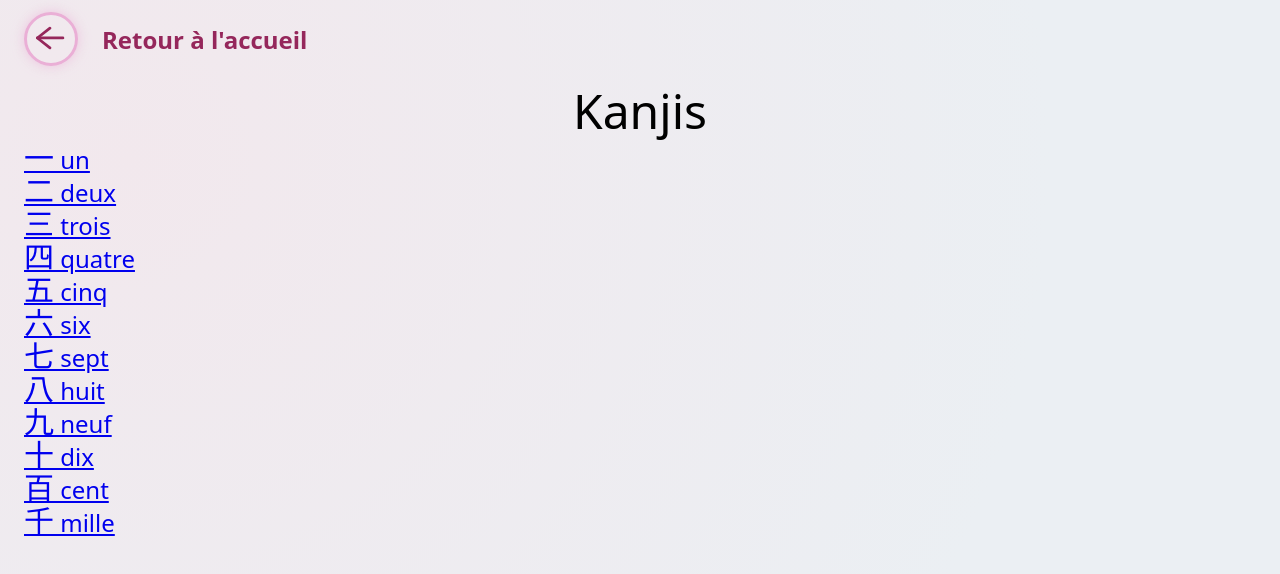
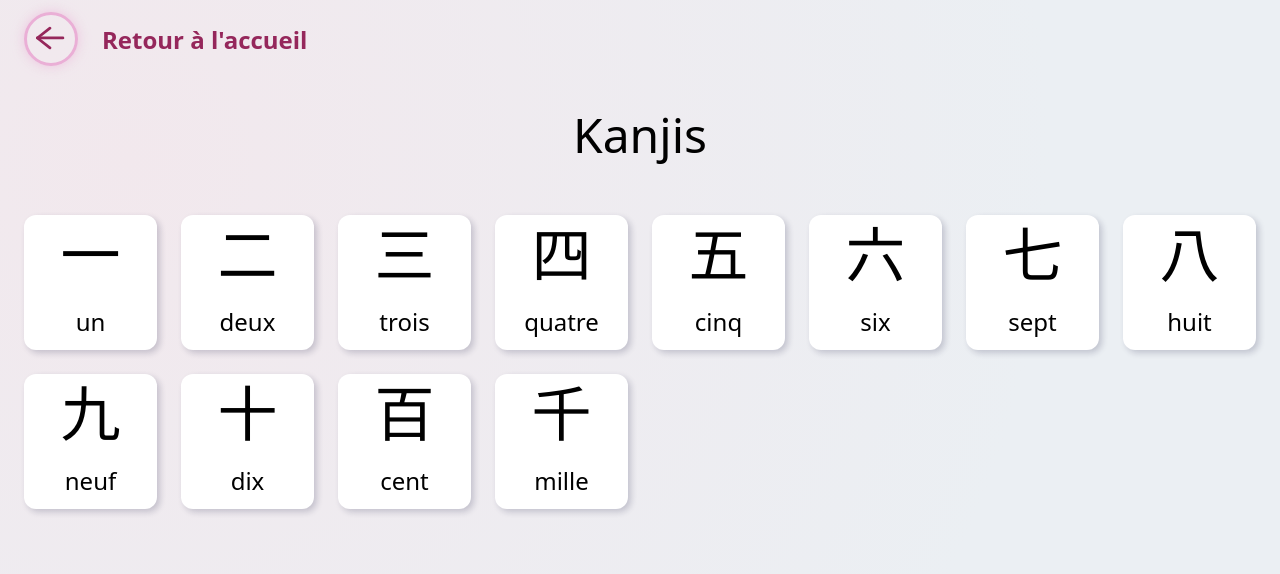
Before and after one commit to KamiAmiga/kanjiKickstart, a Vue app: page /kanjis in a window 1280 px wide. Shown: the top 574 px of the page. Built offline with nearby package versions, Linux system fonts and the light colour scheme.

Commit message:
Styles for kanjis list page

```diff
--- a/src/App.vue
+++ b/src/App.vue
@@ -29,6 +29,16 @@ body {
 
 ul {
   list-style: none;
+}
+
+a {
+  text-decoration: none;
+
+  &:hover,
+  &:focus,
+  &:active {
+    text-decoration: none;
+  }
 }
 
 
--- a/src/components/BackLink.vue
+++ b/src/components/BackLink.vue
@@ -9,8 +9,8 @@ defineProps<Props>()
 </script>
 
 <template>
-  <router-link v-if="destination === 'Kanjis'"
-    :to="{ name: destination }"
+  <template v-if="destination === 'Kanjis'">
+    <router-link :to="{ name: 'Kanjis' }"
       class="back-link back-link--kanji">
       <div class="back-link__container container">
         <span class="back-link__icon">
@@ -21,9 +21,10 @@ defineProps<Props>()
         </span>
       </div>
     </router-link>
+  </template>
 
-  <router-link v-else
-    :to="{ name: 'Home' }"
+  <template v-else>
+    <router-link :to="{ name: 'Home' }"
       class="back-link">
       <div class="back-link__container container">
         <span class="back-link__icon">
@@ -34,6 +35,7 @@ defineProps<Props>()
         </span>
       </div>
     </router-link>
+  </template>
 </template>
 
 <style scoped lang="scss">
@@ -47,12 +49,6 @@ defineProps<Props>()
   z-index: 2;
   color: $secondary-base;
   text-decoration: none;
-
-  &:hover,
-  &:focus,
-  &:active {
-    text-decoration: none;
-  }
 
   &__container {
     display: flex;
--- /dev/null
+++ b/src/components/CardWrapper.vue
@@ -0,0 +1,94 @@
+<script setup lang="ts">import { reactive } from 'vue';
+
+interface Props {
+  type?: string;
+  tag?: string;
+}
+
+defineProps<Props>()
+</script>
+
+<template>
+  <component :is="tag ? tag : 'div'"
+    :class="[ type ? `card--${type}` : '']"
+    class="card">
+    <div class="card__content">
+      <slot></slot>
+    </div>
+  </component>
+</template>
+
+<style scoped lang="scss">
+.card {
+  $self: &;
+
+  display: flex;
+  justify-content: stretch;
+  align-items: stretch;
+
+  &--inner {
+    box-shadow: none;
+  }
+
+  &--outer {
+    justify-content: center;
+    align-items: center;
+    width: 14rem;
+    height: 14rem;
+    border-radius: 1rem;
+    box-shadow: .5rem .5rem 1.5rem fade-out($default-darker, 0.8);
+    background: radial-gradient(
+      circle farthest-side at -10% -10%,
+      $default-light 0%,
+      $default-base 200%);
+  }
+
+  &__content {
+    display: flex;
+    justify-content: center;
+    align-items: center;
+    flex-grow: 1;
+    flex-shrink: 1;
+    position: relative;
+    z-index: 0;
+    background-color: $default-lightest;
+    border-radius: .5rem;
+    box-shadow: .125rem .125rem .25rem fade-out($default-darker, 0.8);
+
+    #{$self}--outer &,
+    #{$self}--inner & {
+      box-shadow: inset .1rem .1rem .4rem fade-out($default-darker, 0.76);
+    }
+
+    #{$self}--outer & {
+      flex-grow: 0;
+      flex-shrink: 0;
+      width: 13rem;
+      height: 13rem;
+      font-size: 13rem;
+    }
+
+    &::before,
+    &::after {
+      #{$self}--outer & {
+        content: "";
+        width: 100%;
+        height: 1px;
+        position: absolute;
+        top: 50%;
+        left: 50%;
+        z-index: -1;
+        opacity: .6;
+        background: repeating-linear-gradient(to right, $default-dark, $default-dark .4rem, transparent .4rem, transparent 1rem);
+        transform: translate(-50%, -50%);
+      }
+    }
+
+    &::after {
+      #{$self}--outer & {
+        transform: translate(-50%, -50%) rotate(90deg);
+      }
+    }
+  }
+}
+</style>
--- a/src/components/NextKanjiLink.vue
+++ b/src/components/NextKanjiLink.vue
@@ -32,15 +32,8 @@ defineProps<Props>()
     $primary-light 0,
     $primary-base 100%);
   color: $font-color-reverse;
-  text-decoration: none;
   border-radius: 2rem;
   box-shadow: .25rem .25rem .5rem fade-out($primary-light, .32);
-
-  &:hover,
-  &:focus,
-  &:active {
-    text-decoration: none;
-  }
 
   &__icon {
     width: 1rem;
--- a/src/views/HiraganasTable.vue
+++ b/src/views/HiraganasTable.vue
@@ -1,7 +1,7 @@
 <script setup lang="ts">
 import { kanaTableCols, kanaTableRows, hiraganaTable } from '../store/kana'
 
-import Backlink from '../components/Backlink.vue'
+import BackLink from '../components/BackLink.vue'
 import KanaTableVue from '../components/KanaTable.vue';
 
 const tableCols = kanaTableCols(hiraganaTable)
@@ -10,7 +10,7 @@ const tableRows = kanaTableRows(hiraganaTable)
 </script>
 
 <template>
-  <Backlink />
+  <BackLink />
 
   <div class="container">
     <header class="wrapper wrapper--content-center">
--- a/src/views/KanjiItem.vue
+++ b/src/views/KanjiItem.vue
@@ -4,8 +4,9 @@ import { computed, ComputedRef } from 'vue'
 import { kanjiList } from '../store/kanji'
 import { KanjiItem } from '../types/kanji'
 
-import Backlink from '../components/Backlink.vue'
+import BackLink from '../components/BackLink.vue'
 import NextKanjiLink from '../components/NextKanjiLink.vue'
+import CardWrapper from '../components/CardWrapper.vue'
 
 const route = useRoute();
 const kanjiId = computed(() => route.params.id) as ComputedRef<string>
@@ -14,17 +15,16 @@ const nextKanjiId = computed(() => kanjiList.find(kanji => kanji.id === parseInt
 </script>
 
 <template>
-  <Backlink destination="Kanjis"/>
+  <BackLink destination="Kanjis"/>
 
   <div class="container">
     <div class="wrapper wrapper--2-cols kanji-item">
       <header>
         <h1 class="wrapper wrapper--content-center">
-          <div class="card card--outer">
-            <div class="card__content">
-              <span class="text-jp" lang="jp">{{ kanjiInfos.kanji }}</span>
-            </div>
-          </div>
+          <CardWrapper type="outer">
+            <span class="kanji-item__kanji text-jp" lang="jp">{{ kanjiInfos.kanji }}</span>
+          </CardWrapper>
+
           <span class="kanji-item__name">{{ kanjiInfos.translation }}</span>
         </h1>
       </header>
@@ -83,7 +83,11 @@ const nextKanjiId = computed(() => kanjiList.find(kanji => kanji.id === parseInt
 
 <style scoped lang="scss">
 .kanji-item {
-  padding-top: 1rem;
+  margin-top: 1rem;
+
+  &__kanji {
+    font-size: 60%;
+  }
 
   &__name {
     margin-top: 1rem;
@@ -114,58 +118,4 @@ const nextKanjiId = computed(() => kanjiList.find(kanji => kanji.id === parseInt
     }
   }
 }
-
-.card {
-  display: flex;
-  justify-content: center;
-  align-items: center;
-  width: 14rem;
-  height: 14rem;
-
-  &--outer {
-    border-radius: 1rem;
-    box-shadow: .5rem .5rem 1.5rem fade-out($default-darker, 0.8);
-    background: radial-gradient(
-      circle farthest-side at -10% -10%,
-      $default-light 0%,
-      $default-base 200%);
-  }
-
-  &__content {
-    display: flex;
-    justify-content: center;
-    align-items: center;
-    flex-grow: 0;
-    flex-shrink: 0;
-    width: 13rem;
-    height: 13rem;
-    position: relative;
-    z-index: 0;
-    background-color: $default-lightest;
-    border-radius: .5rem;
-    box-shadow: inset .1rem .1rem .4rem fade-out($default-darker, 0.76);
-
-    &::before,
-    &::after {
-      content: "";
-      width: 100%;
-      height: 1px;
-      position: absolute;
-      top: 50%;
-      left: 50%;
-      z-index: -1;
-      opacity: .6;
-      background: repeating-linear-gradient(to right, $default-dark, $default-dark .4rem, transparent .4rem, transparent 1rem);
-      transform: translate(-50%, -50%);
-    }
-
-    &::after {
-      transform: translate(-50%, -50%) rotate(90deg);
-    }
-  }
-
-  [lang="jp"] {
-    font-size: 6rem;
-  }
-}
 </style>
--- a/src/views/KanjisList.vue
+++ b/src/views/KanjisList.vue
@@ -1,29 +1,64 @@
 <script setup lang="ts">
 import { kanjiList } from '../store/kanji'
 
-import Backlink from '../components/Backlink.vue'
+import BackLink from '../components/BackLink.vue'
+import CardWrapper from '../components/CardWrapper.vue'
 </script>
 
 <template>
-  <Backlink />
+  <BackLink />
 
   <div class="container">
-    <header class="wrapper  wrapper--content-center">
+    <header class="kanjis-list-title wrapper wrapper--content-center">
       <h1>Kanjis</h1>
     </header>
 
     <section class="wrapper">
-      <ul>
-        <li v-for="kanjiItem in kanjiList" :key="kanjiItem.id">
-          <router-link :to="{ name: 'Kanji', params: { id: kanjiItem.id }}">
-            <span class="text-jp" lang="jp">{{ kanjiItem.kanji }}</span>
-            {{ kanjiItem.translation }}
+      <ul class="kanjis-list">
+        <CardWrapper v-for="kanjiItem in kanjiList" :key="kanjiItem.id"
+          tag="li">
+          <router-link :to="{ name: 'Kanji', params: { id: kanjiItem.id }}"
+            class="kanjis-list__item">
+            <span class="kanjis-list__item__kanji text-jp"
+              lang="jp">
+              {{ kanjiItem.kanji }}
+            </span>
+            <span class="kanjis-list__item__translation">
+              {{ kanjiItem.translation }}
+            </span>
           </router-link>
-        </li>
+        </CardWrapper>
       </ul>
     </section>
   </div>
 </template>
 
-<style scoped>
+<style scoped lang="scss">
+.kanjis-list {
+  display: grid;
+  grid-template-columns: repeat(auto-fit, minmax(5rem, 1fr));
+  gap: 1rem;
+
+  &-title {
+    margin-top: 1rem;
+    margin-bottom: 2rem;
+  }
+
+  &__item {
+    display: flex;
+    flex-direction: column;
+    flex-grow: 1;
+    text-align: center;
+    color: $default-darkest;
+
+    &__kanji {
+      padding: .5rem;
+      font-size: $font-size-title;
+    }
+
+    &__translation {
+      padding: .25rem .5rem .5rem .5rem;
+    }
+  }
+}
 </style>
--- a/src/views/KatakanasTable.vue
+++ b/src/views/KatakanasTable.vue
@@ -1,7 +1,7 @@
 <script setup lang="ts">
 import { kanaTableCols, kanaTableRows, katakanaTable } from '../store/kana'
 
-import Backlink from '../components/Backlink.vue'
+import BackLink from '../components/BackLink.vue'
 import KanaTableVue from '../components/KanaTable.vue';
 
 const tableCols = kanaTableCols(katakanaTable)
@@ -10,7 +10,7 @@ const tableRows = kanaTableRows(katakanaTable)
 </script>
 
 <template>
-  <Backlink />
+  <BackLink />
 
   <div class="container">
     <header class="wrapper wrapper--content-center">
```
Lines whose indentation alone changed are shown as unchanged.
